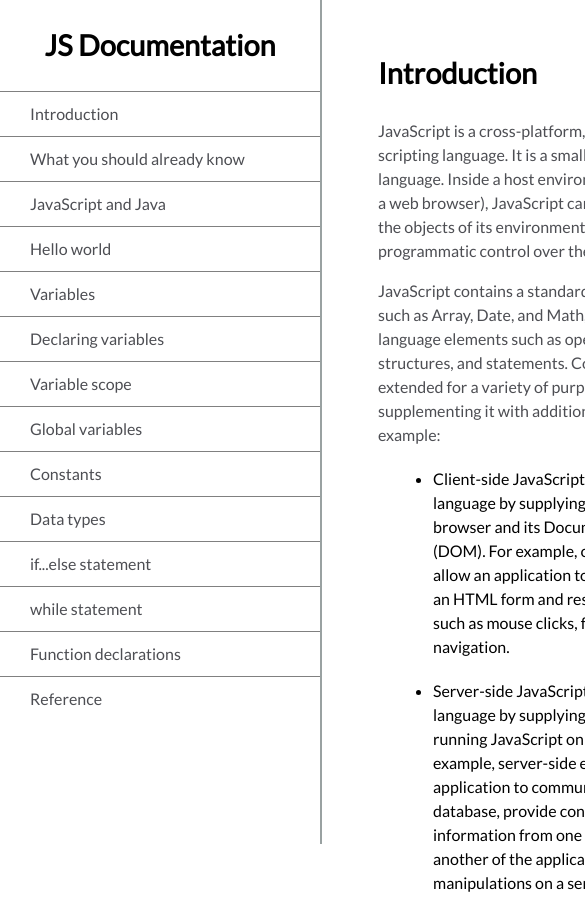
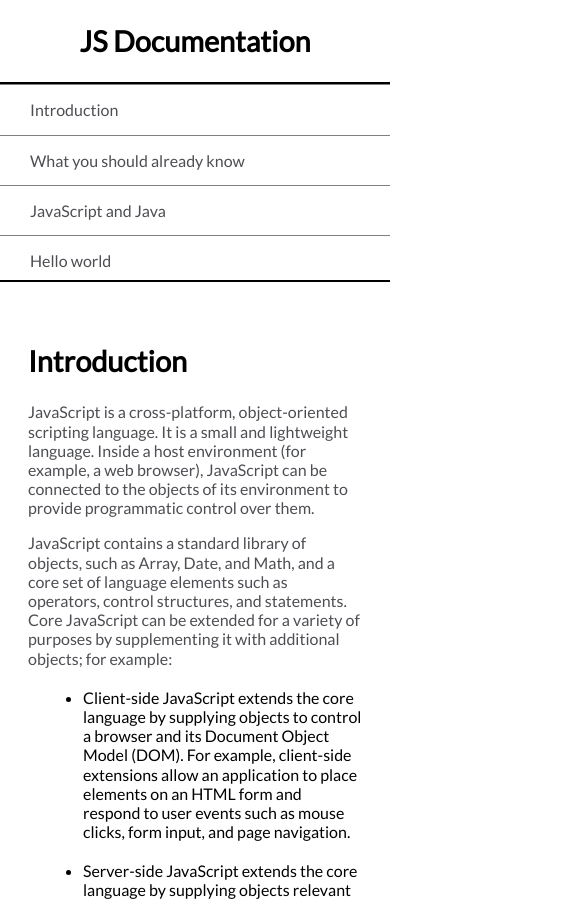
Before and after one commit to cristianacmc/Technical-Documentation, a plain HTML site: page index.html in a window 390 px wide. Shown: the top 899 px of the page, 585 px wide, since content can reach past the window. Drawn offline with Linux system fonts and the light colour scheme.

Commit message:
Fix media query

```diff
--- a/css/style.css
+++ b/css/style.css
@@ -12,28 +12,20 @@ body {
 	line-height: 1.5;
 }
 
-.container {
-	height: auto;
-	display: grid;
-	grid-template-columns: 30% 70%;
-	grid-template-areas:"navbar main-doc";
-}
-
 #navbar {
-	width: 320px;
+	width: 300px;
+	min-width: 290px;
 	height: 100%;
 	border-right: 2px solid gray;
+	top: 0;
+	left: 0;
+	border-color: rgba(0,22,22,0.4);
 	position: fixed;
-	top: 0px;
-	left: 0px;
-	grid-area: navbar;
-	border-color: rgba(0,22,22,0.4);
 }
 
 #main-doc {
 	position: absolute;
 	margin: 20px 0 100px 370px ;
-	grid-area: main-doc;
 }
 
 #main-doc p {
@@ -75,4 +67,45 @@ section li {
 
 @media (max-width: 815px) {
 
+	body {
+		line-height: 1.2;
+		display: block;
+	}
+
+	main {
+		display: block;
+	}
+
+	#navbar {
+		position: absolute;
+		text-align: center;
+		width: 100%;
+		height: 280px;
+		border: none;
+		border-bottom: 2px solid;
+		overflow: auto;
+		z-index: 1;
+	}
+
+	#main-doc {
+		position: relative;
+		margin-top: 300px;
+		margin-left: 0;
+		padding: 20px;
+	}
+
+	#navbar ul {
+		height: 250px;
+		border-top: 2px solid;
+		overflow-y: auto;
+	}
+
+	#navbar li {
+		padding: 15px 0 15px 30px;
+		text-align: left;
+	}
+
+	#navbar h2 {
+		text-align: center;
+	}
 }
--- a/index.html
+++ b/index.html
@@ -11,7 +11,6 @@
 </head>
 
 <body>
-	<div class="container">
 	<nav id="navbar">
 		<header>
 			<h2>JS Documentation</h2>
@@ -233,6 +232,5 @@
 				<p>All the documentation in this page is taken from <a href="https://developer.mozilla.org/en-US/docs/Web/JavaScript/Guide">MDN</a></p>
 		</section>
 	</main>
-	</div>
 </body>
 </html>
```
Lines whose indentation alone changed are shown as unchanged.
